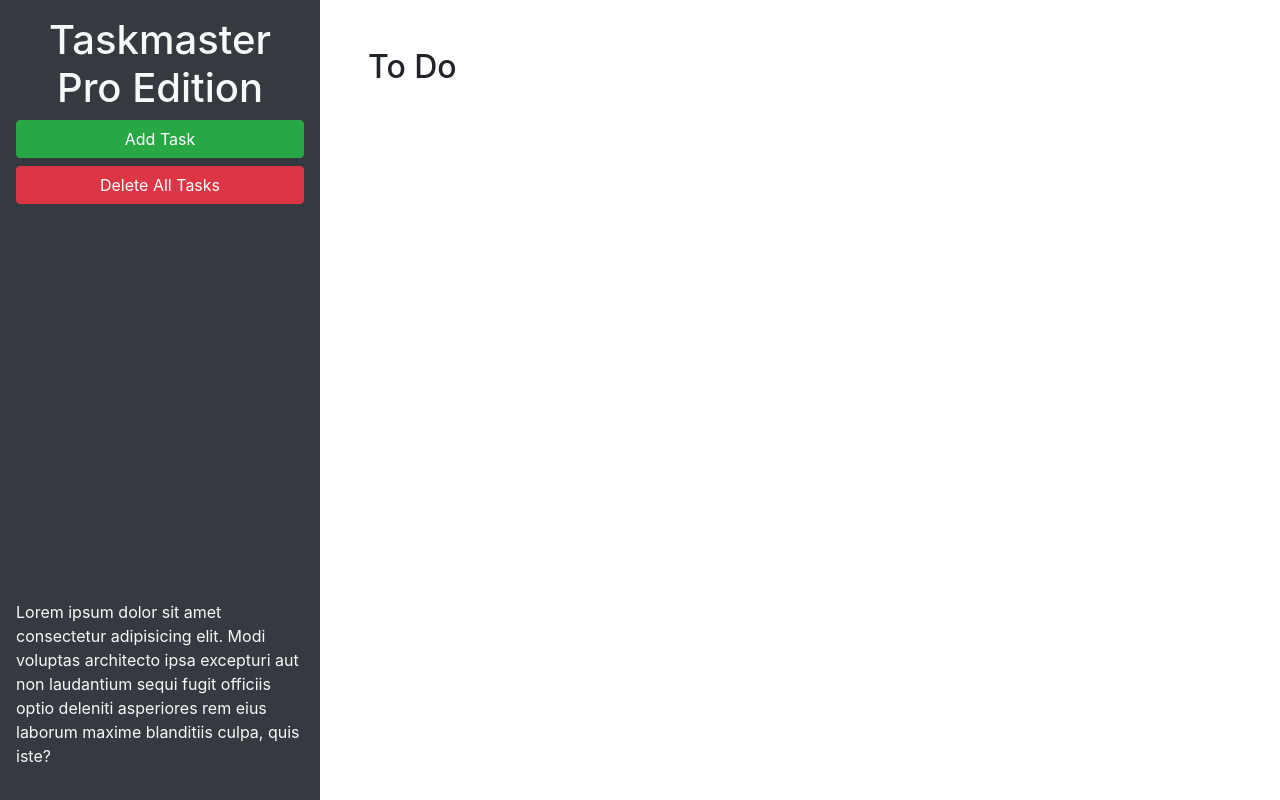
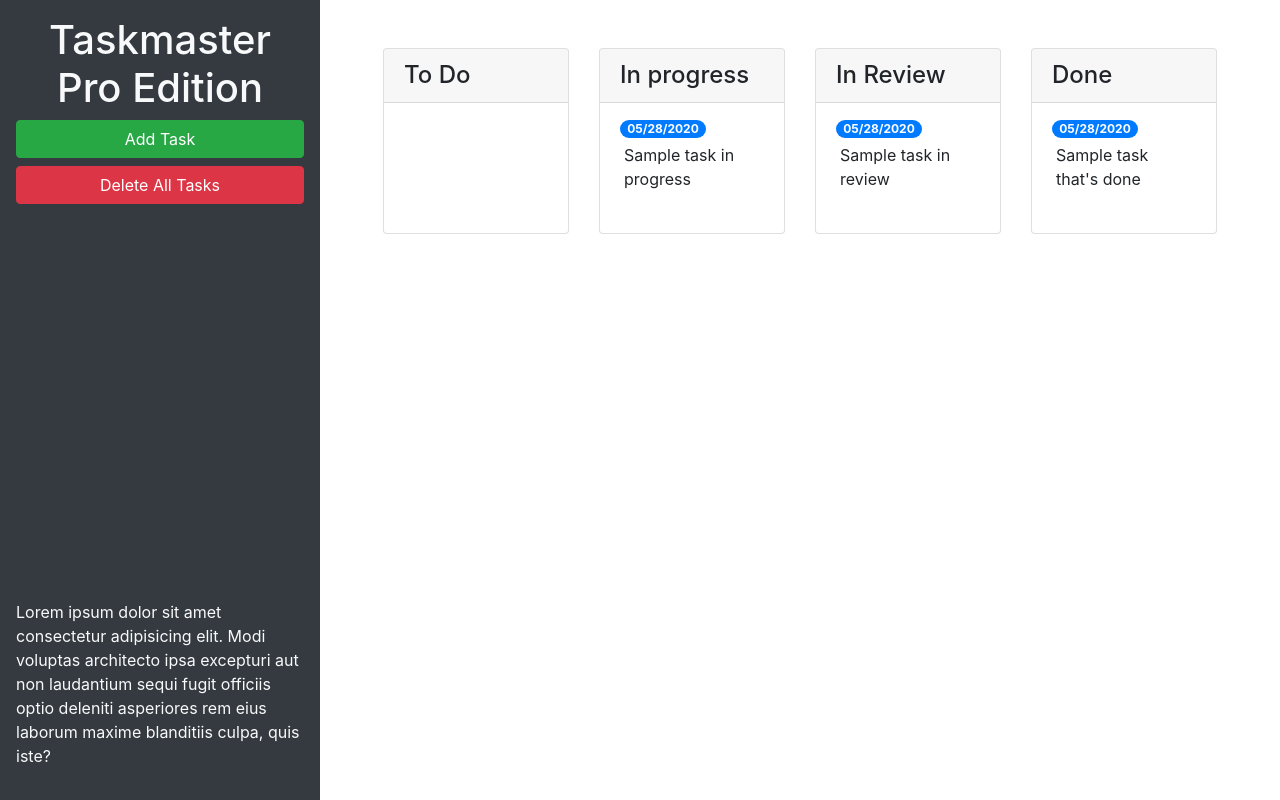
Before and after one commit to PuppetAJ/taskmaster-pro, a plain HTML site: page index.html in a window 1280 px wide. Drawn offline with nearby package versions, Linux system fonts and the light colour scheme.

Commit message:
added bootstrap classes to certain elements

```diff
--- a/index.html
+++ b/index.html
@@ -24,9 +24,56 @@
       </p>
     </header>
     <main class="col-12 col-lg-9">
-      <div class="m-5">
-        <h2>To Do</h2>
-        <ul id="list-toDo" class="list-group"> </ul>
+      <div class="m-5 row justify-content-around">
+
+        <!-- To do -->
+        <div class="col-12 col-md-6 col-xl-3 mb-3">
+          <div class="card">
+            <h4 class= "card-header">To Do</h2>
+            <ul id="list-toDo" class="list-group list-group-flush">
+            </ul>
+          </div>
+        </div>
+
+        <!-- In review -->
+        <div class="col-12 col-md-6 col-xl-3 mb-3">
+          <div class = "card">
+            <h4 class = "card-header">In progress</h2>
+            <ul id="list-inProgress" class="list-group list-group-flush">
+              <li class="list-group-item">
+                <span class="badge badge-primary badge-pill">05/28/2020</span>
+                <p class="m-1">Sample task in progress</p>
+              </li>
+            </ul>
+          </div>
+        </div>
+
+        <!-- In review start -->
+        <div class="col-12 col-md-6 col-xl-3 mb-3">
+          <div class = "card">
+            <h4 class = "card-header">In Review</h2>
+            <ul id="list-inReview" class="list-group list-group-flush">
+              <li class="list-group-item">
+                <span class="badge badge-primary badge-pill">05/28/2020</span>
+                <p class="m-1">Sample task in review</p>
+              </li>
+            </ul>
+          </div>
+        </div>
+
+        <!-- done start -->
+        <div class="col-12 col-md-6 col-xl-3 mb-3">
+          <div class = "card">
+            <h4 class = "card-header">Done</h2>
+            <ul id="list-done" class="list-group list-group-flush">
+              <li class="list-group-item">
+                <span class="badge badge-primary badge-pill">05/28/2020</span>
+                <p class="m-1">Sample task that's done</p>
+              </li>
+            </ul>
+          </div>
+        </div>
+
       </div>
     </main>
   </div>
@@ -46,11 +93,11 @@
           <form>
             <div class="form-group">
               <label for="modalTaskDescription">Task description</label>
-              <textarea id="modalTaskDescription" rows="3"></textarea>
+              <textarea id="modalTaskDescription" rows="3" class = "form-control"></textarea>
             </div>
             <div class="form-group">
               <label for="modalDueDate">Due date</label>
-              <input type="text" id="modalDueDate" placeholder="mm/dd/yyyy" autocomplete="off" />
+              <input type="text" id="modalDueDate" placeholder="mm/dd/yyyy" autocomplete="off" class = "form-control" />
             </div>
           </form>
         </div>
```
